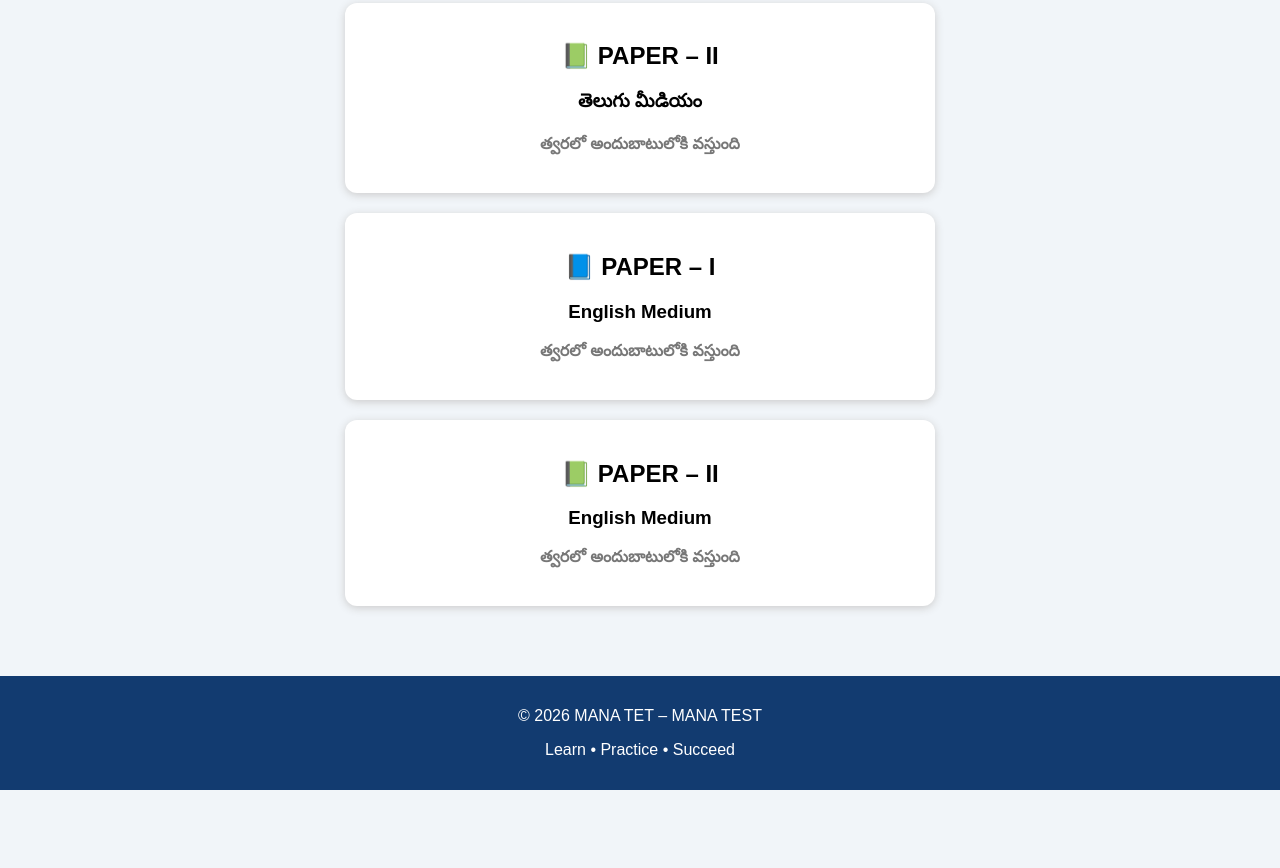
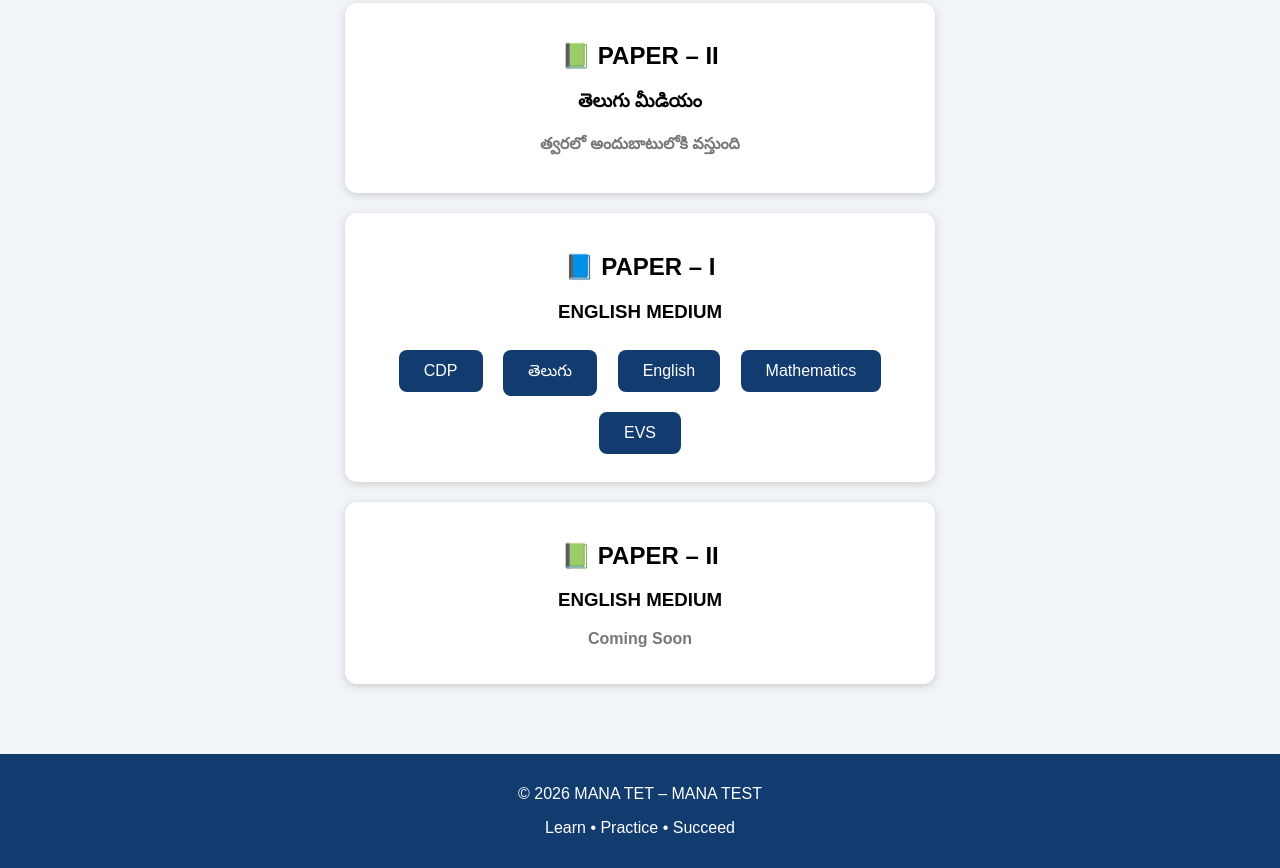
Before and after one commit to mlgrraju755/Mana-TET-Academy, a plain HTML site: page index.html in a window 1280 px wide. Shown: the part 478-1346 px from the top of the page. Before the commit the page ends 1268 px from the top, so only its background shows below. Drawn offline with Linux system fonts and the light colour scheme.

Commit message:
Update index.html

```diff
--- a/index.html
+++ b/index.html
@@ -1,12 +1,7 @@
-<!DOCTYPE html>
-<html lang="te">
+<!DOCTYPE html><html lang="en">
 <head>
 <meta charset="UTF-8">
-<meta name="viewport" content="width=device-width, initial-scale=1.0">
-
-<title>MANA TET - MANA TEST</title>
-
-<style>
+<meta name="viewport" content="width=device-width, initial-scale=1.0"><title>MANA TET - MANA TEST</title><style>
 body {
     margin: 0;
     font-family: Arial, sans-serif;
@@ -64,54 +59,35 @@ footer {
     padding: 15px;
     margin-top: 30px;
 }
-</style>
-</head>
-
-<body>
-
-<header>
+</style></head><body><header>
 <h1>MANA TET – MANA TEST</h1>
 <p>మీ TET విజయం కోసం మా చిన్న ప్రయత్నం</p>
-</header>
-
-<div class="container">
-
-<div class="section">
+</header><div class="container"><!-- TELUGU MEDIUM PAPER I --><div class="section">
 <h2>📘 PAPER – I</h2>
-<h3>తెలుగు మీడియం</h3>
-
-<a href="cdp.html"><button>CDP</button></a>
+<h3>తెలుగు మీడియం</h3><a href="cdp.html"><button>CDP</button></a>
 <a href="telugu.html"><button>తెలుగు</button></a>
 <a href="english.html"><button>English</button></a>
 <a href="maths.html"><button>Mathematics</button></a>
 <a href="evs.html"><button>EVS</button></a>
 
-</div>
-
-<div class="section">
+</div><!-- TELUGU MEDIUM PAPER II --><div class="section">
 <h2>📗 PAPER – II</h2>
 <h3>తెలుగు మీడియం</h3>
 <p class="coming">త్వరలో అందుబాటులోకి వస్తుంది</p>
-</div>
+</div><!-- ENGLISH MEDIUM PAPER I --><div class="section">
+<h2>📘 PAPER – I</h2>
+<h3>ENGLISH MEDIUM</h3><a href="cdp_english.html"><button>CDP</button></a>
+<a href="telugu.html"><button>తెలుగు</button></a>
+<a href="english.html"><button>English</button></a>
+<a href="maths_english.html"><button>Mathematics</button></a>
+<a href="evs_english.html"><button>EVS</button></a>
 
-<div class="section">
-<h2>📘 PAPER – I</h2>
-<h3>English Medium</h3>
-<p class="coming">త్వరలో అందుబాటులోకి వస్తుంది</p>
-</div>
-
-<div class="section">
+</div><!-- ENGLISH MEDIUM PAPER II --><div class="section">
 <h2>📗 PAPER – II</h2>
-<h3>English Medium</h3>
-<p class="coming">త్వరలో అందుబాటులోకి వస్తుంది</p>
-</div>
-
-</div>
-
-<footer>
+<h3>ENGLISH MEDIUM</h3>
+<p class="coming">Coming Soon</p>
+</div></div><footer>
 <p>© 2026 MANA TET – MANA TEST</p>
 <p>Learn • Practice • Succeed</p>
-</footer>
-
-</body>
+</footer></body>
 </html>
```
